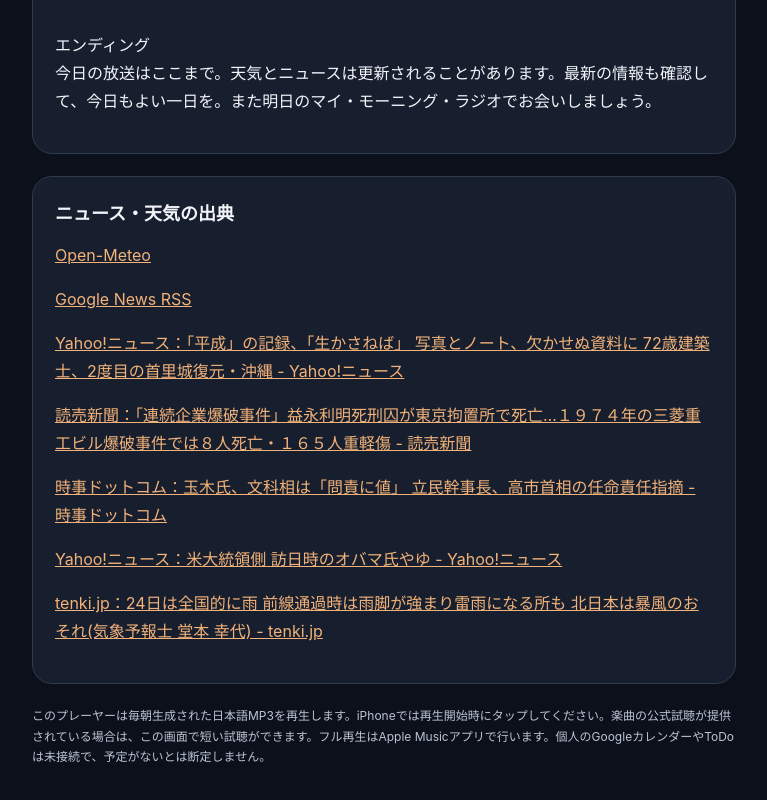
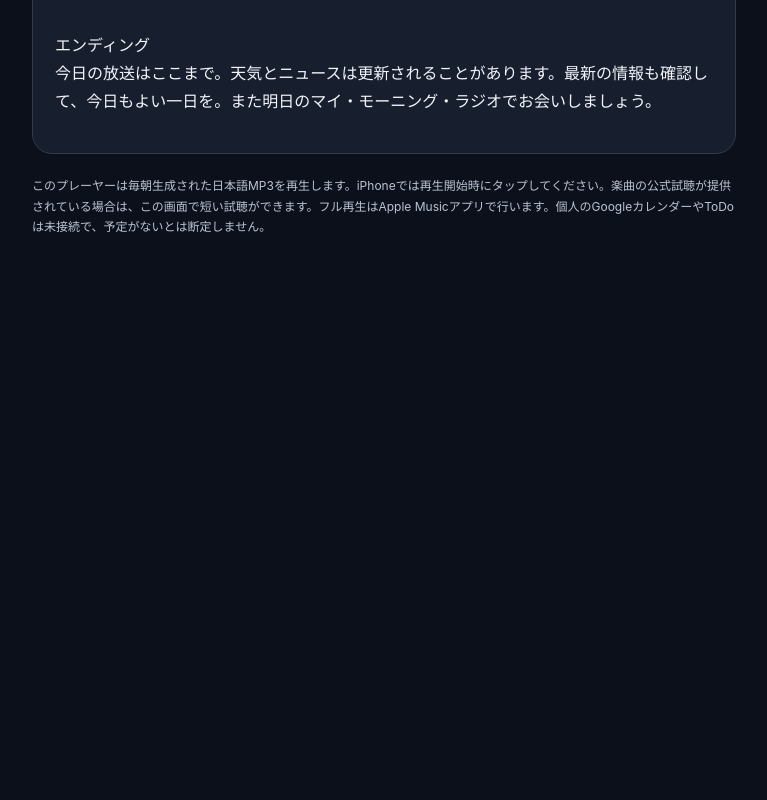
Before and after one commit to Hiroki120530/my-morning-radio, a plain HTML site: page site/index.html in a window 1280 px wide. Shown: the part 2758-3558 px from the top of the page, without its empty margins (256-1023 px from the left). After the commit the page ends 3072 px from the top, so only its background shows below. Drawn offline with Linux system fonts and the light colour scheme.

Commit message:
Remove source-link section to keep the podcast listening-first

```diff
--- a/site/index.html
+++ b/site/index.html
@@ -35,7 +35,6 @@ a{color:#f2b27a}select{background:#26334a;color:white;border:1px solid #475972;p
 <section class="box"><h2>今日のラインナップ</h2><div id="chapters"></div></section>
 <section class="box"><h2>おすすめ音楽</h2><div id="songs"><p class="muted">準備中</p></div></section>
 <section class="box"><h2>放送原稿</h2><p id="transcript" style="white-space:pre-wrap"></p></section>
-<section class="box"><h2>ニュース・天気の出典</h2><div id="sources"></div></section>
 <p class="note">このプレーヤーは毎朝生成された日本語MP3を再生します。iPhoneでは再生開始時にタップしてください。楽曲の公式試聴が提供されている場合は、この画面で短い試聴ができます。フル再生はApple Musicアプリで行います。個人のGoogleカレンダーやToDoは未接続で、予定がないとは断定しません。</p>
 </main>
 <script>
@@ -89,12 +88,7 @@ function render(){
    }
    $('songs').appendChild(div);
   }
-  $('sources').replaceChildren();
-  for(const item of [...(episode.sources||[]),...(episode.news||[]).map(n=>({name:n.source+'：'+n.title,url:n.url}))]){
-    if(typeof item.url!=='string'||!item.url.startsWith('https://'))continue;
-    const p=document.createElement('p'),a=document.createElement('a');
-    a.textContent=item.name;a.href=item.url;a.target='_blank';a.rel='noopener noreferrer';p.appendChild(a);$('sources').appendChild(p);
-  }
+
 }
 $('play').addEventListener('click',async()=>{
  if(!episode?.audio_url)return;
```
